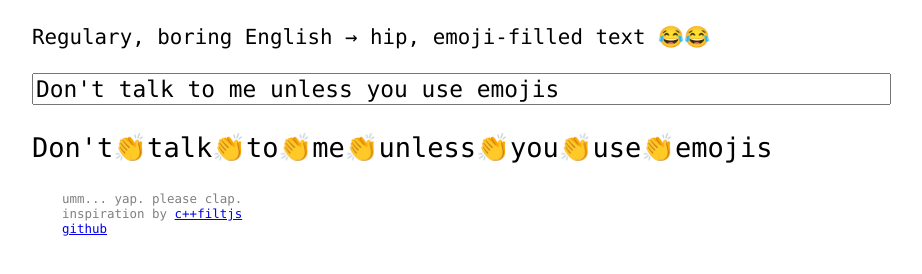
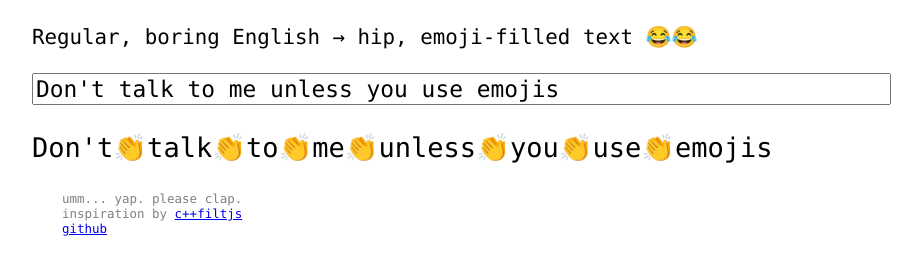
Before and after one commit to ajaska/clappyjs, a plain HTML site: page index.html in a window 1280 px wide. Shown: the part 202-476 px from the top of the page, without its empty margins (76-998 px from the left). Drawn offline with Linux system fonts and the light colour scheme.

Commit message:
Fix typo, whitespace

```diff
--- a/index.html
+++ b/index.html
@@ -32,7 +32,7 @@
     <body>
         <div id="container">
             <h1>clappyjs</h1>
-            Regulary, boring English &rarr; hip, emoji-filled text &#x1f602;&#x1f602;
+            Regular, boring English &rarr; hip, emoji-filled text &#x1f602;&#x1f602;
             <br /><br />
             <input id="in" value="Don't talk to me unless you use emojis"></input>
             <pre id="out">Loading...</pre>
```
Lines whose indentation alone changed are shown as unchanged.
